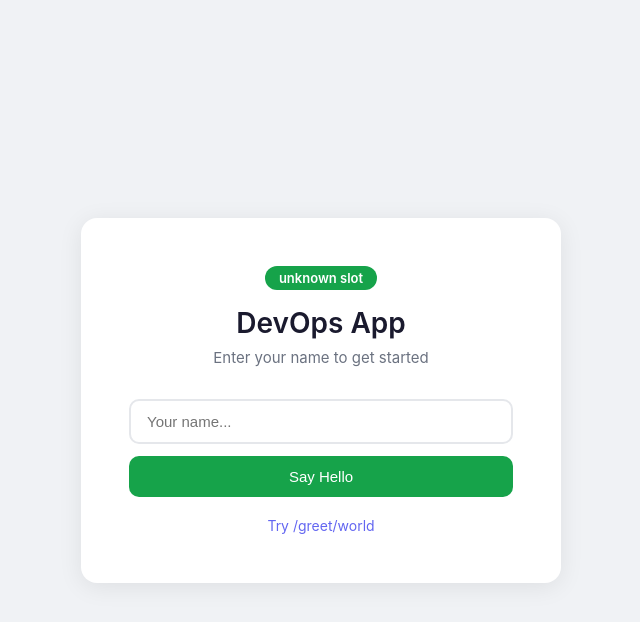
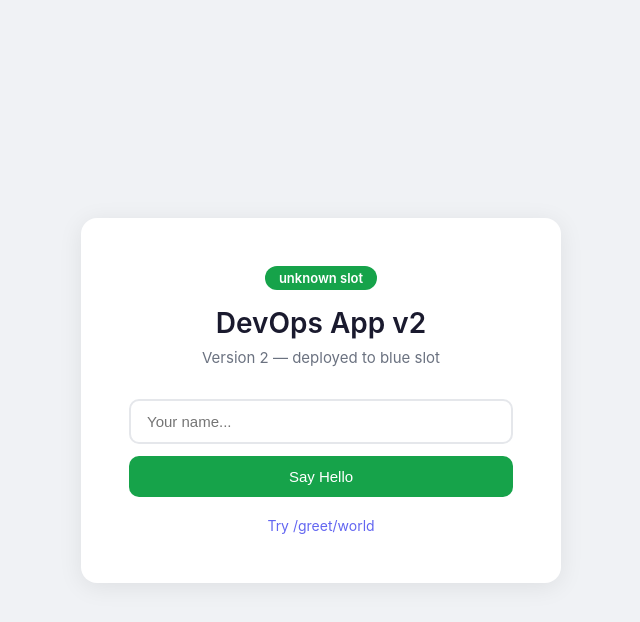
Before and after one commit to gorozia0709/devops-project, a Flask app: page / in a window 1280 px wide. Shown: the top 622 px of the page, without its empty margins (319-959 px from the left). Run offline with Flask 3, Linux system fonts and the light colour scheme.

Commit message:
update app to v2 for blue slot deployment demo

```diff
--- a/ansible/active_slot.yml
+++ b/ansible/active_slot.yml
@@ -1 +1 @@
-active_slot: blue
+active_slot: green
--- a/app/templates/index.html
+++ b/app/templates/index.html
@@ -20,8 +20,8 @@
 <body>
     <div class="card">
         <span class="slot-badge">{{ slot }} slot</span>
-        <h1>DevOps App</h1>
-        <p class="subtitle">Enter your name to get started</p>
+        <h1>DevOps App v2</h1>
+        <p class="subtitle">Version 2 — deployed to blue slot</p>
         <form action="/submit" method="POST">
             <input type="text" name="name" placeholder="Your name..." required>
             <button type="submit" style="background: {{ '#2563eb' if slot == 'blue' else '#16a34a' }}">
```
